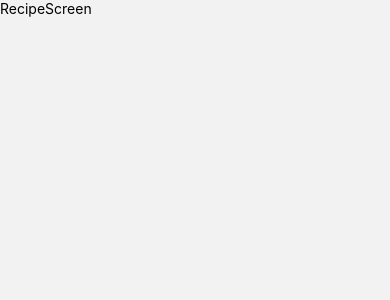
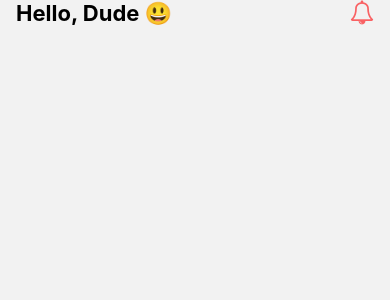
Before and after one commit to Moamin-AbuEwaida/react-native-recipe-app, a React Native app: screen /RecipeList in a window 390 px wide. Shown: the top 300 px of the page. Built offline with nearby package versions, Linux system fonts and the light colour scheme.

Commit message:
header component

```diff
--- /dev/null
+++ b/src/components/Header.js
@@ -0,0 +1,17 @@
+import { StyleSheet, Text, View } from "react-native";
+import React from "react";
+import { FontAwesome } from "@expo/vector-icons";
+const Header = ({ headerText, headerIcon }) => {
+  return (
+    <View style={{ flexDirection: "row" }}>
+      <Text style={{ flex: 1, fontSize: 22, fontWeight: "700" }}>
+        {headerText}
+      </Text>
+      <FontAwesome name={headerIcon} size={24} color="#f96163" />
+    </View>
+  );
+};
+
+export default Header;
+
+const styles = StyleSheet.create({});
--- a/src/screens/RecipeScreen.js
+++ b/src/screens/RecipeScreen.js
@@ -1,12 +1,15 @@
-import { StyleSheet, Text, View } from "react-native";
+import { SafeAreaView, StyleSheet, Text, View } from "react-native";
 import React from "react";
+import Header from "../components/Header";
 
-export default function RecipeScreen() {
+const RecipeScreen = () => {
   return (
-    <View>
-      <Text>RecipeScreen</Text>
-    </View>
+    <SafeAreaView style={{ flex: 1, marginHorizontal: 16 }}>
+      <Header headerText={"Hello, Dude 😃"} headerIcon={"bell-o"} />
+    </SafeAreaView>
   );
-}
+};
+
+export default RecipeScreen;
 
 const styles = StyleSheet.create({});
```
